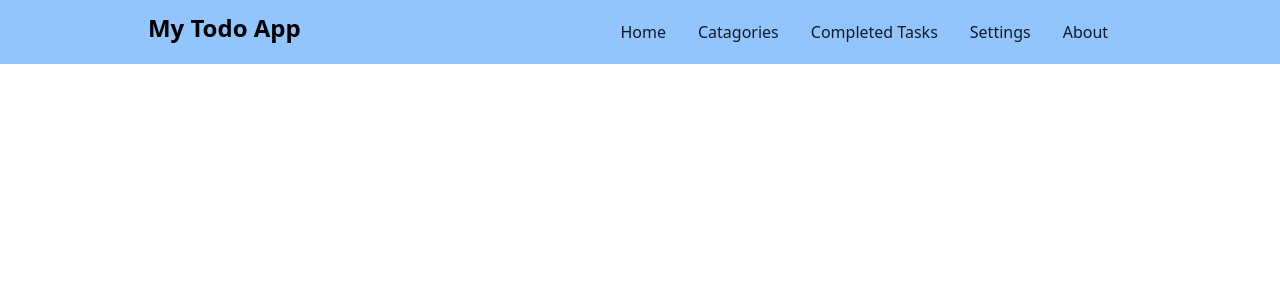
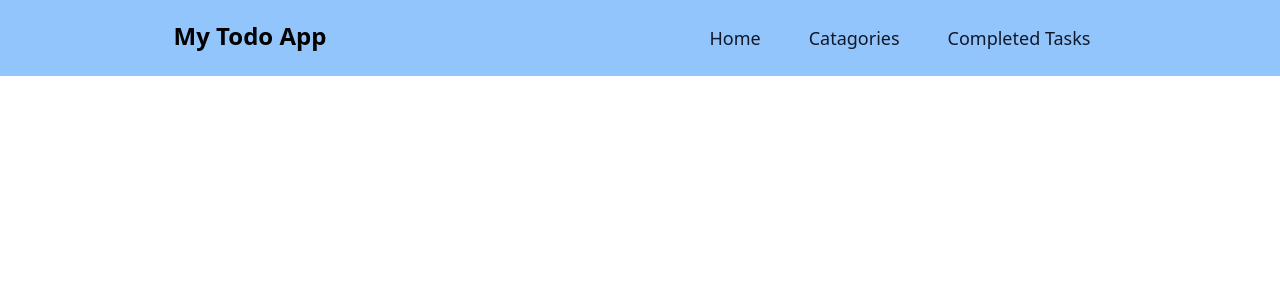
Before and after one commit to Riyaazct/todo-list-react, a React (Create React App) app in the folder client/: page / in a window 1280 px wide. Shown: the top 300 px of the page. Built offline with nearby package versions, Linux system fonts and the light colour scheme.

Commit message:
consfigure breakpoints for navbar

```diff
--- a/client/src/components/NavBar.js
+++ b/client/src/components/NavBar.js
@@ -11,8 +11,7 @@ const NavBar = () => {
 
   return (
     <div className="w-screen bg-blue-300 md:flex justify-around">
-      <div className="p-3">
-        <h1 className="text-2xl font-bold">My Todo App</h1>
+      <h1 className="p-2 text-2xl font-bold lg:mt-3 ">My Todo App</h1>
       <BiMenuAltRight
         className={
           !isActive
@@ -31,19 +30,25 @@ const NavBar = () => {
         onClick={handleClick}
         size={35}
       />
-      </div>
+
       <div
         className={
           isActive
             ? " text-center relative "
-            : "hidden md:flex md:p-5 md:w-auto"
+            : "hidden md:flex md:p-5 "
         }
       >
-        <li className="px-4 text-gray-900">Home</li>
-        <li className="px-4 text-gray-900">Catagories</li>
-        <li className="px-4 text-gray-900">Completed Tasks</li>
-        <li className="px-4 text-gray-900">Settings</li>
-        <li className="px-4 text-gray-900">About</li>
+        <ul className="md:flex">
+          <li className="p-1  text-gray-900 md:text-lg md:mx-5">
+            Home
+          </li>
+          <li className="p-1  text-gray-900 md:text-lg md:mx-5">
+            Catagories
+          </li>
+          <li className="p-1  text-gray-900 md:text-lg md:ml-5">
+            Completed Tasks
+          </li>
+        </ul>
       </div>
     </div>
   );
--- a/client/src/index.css
+++ b/client/src/index.css
@@ -2,8 +2,8 @@
 @tailwind components;
 @tailwind utilities;
 
-@layer base {
+/* @layer base {
   li {
     @apply list-none;
   }
-}
+} */
```
Lines whose indentation alone changed are shown as unchanged.
